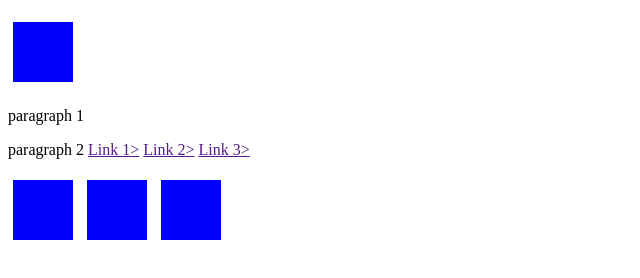
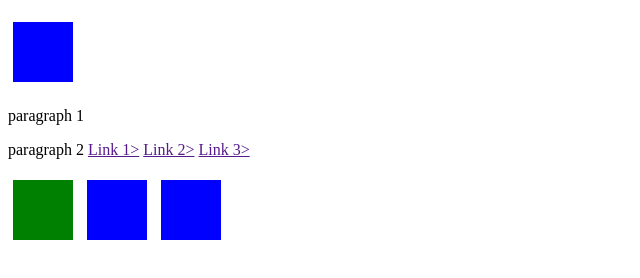
Before and after one commit to KellyShiel/Les-2, a plain HTML site: page index.html in a window 1280 px wide. Shown: the part 110-388 px from the top of the page, without its empty margins (0-640 px from the left). Drawn offline with Linux system fonts and the light colour scheme.

Commit message:
Revert "Id deleted"
This reverts commit be5474a97283a0ed8cb8eebd9e364d7204eed7af.

```diff
--- a/css/main.css
+++ b/css/main.css
@@ -6,5 +6,7 @@
 	padding: 5px;
 	margin: 5px;
 	border-color: black 2px;
-
 }
+#first-teammember{
+	background-color: green;
+}
--- a/index.html
+++ b/index.html
@@ -16,7 +16,7 @@
 	<a href="">Link 3></a>
 </p>
 <a href=""></a>
-<div class="teammember management"></div>
+<div id="first-teammember" class="teammember management"></div>
 <div class="teammember"></div>
 <div class="teammember"></div>
 </body>
```
